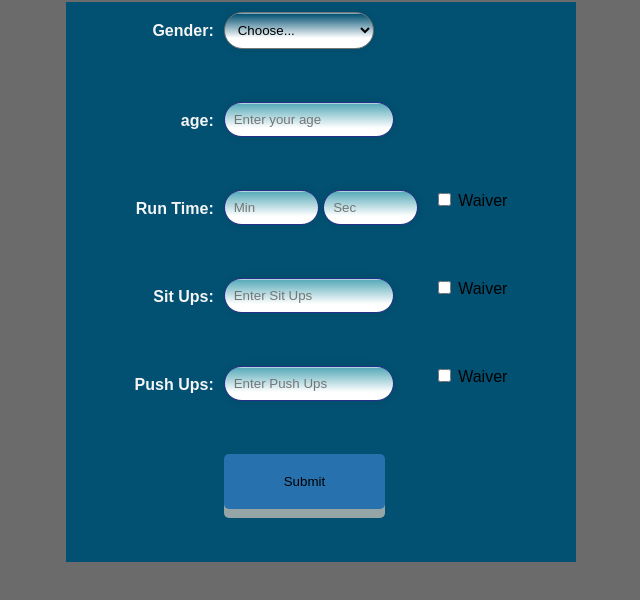
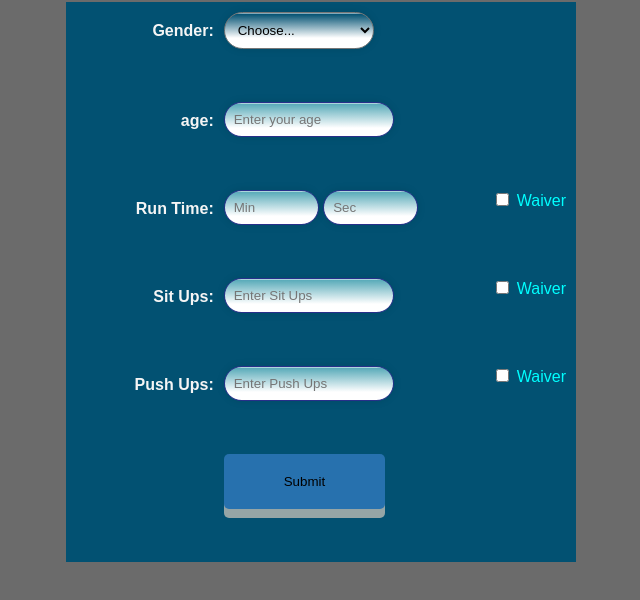
Before and after one commit to Aaron-m-ram/pt-calculator-app, a website: page Form.html in a window 1280 px wide. Shown: the part 78-678 px from the top of the page, without its empty margins (319-959 px from the left). Drawn offline with nearby package versions, Linux system fonts and the light colour scheme.

Commit message:
fixing mistake?
wrote over the file by mistake.

```diff
--- a/Form.html
+++ b/Form.html
@@ -56,7 +56,7 @@
       <input class="inputTime" type="number" id="secondsInput" placeholder="Sec" min=0 max=60>
     </div>
 
-    <div class="grid-item" id="9">
+    <div class="grid-item" id="waiver9">
       <input class="waiver" type="checkbox"  id="runWaiver" autocomplete="off">
       <label>Waiver</label>
     </div>
@@ -71,7 +71,7 @@
       <input class="input" type="number"  id="sitUpsInput" placeholder="Enter Sit Ups" min=0>
     </div>
 
-    <div class="grid-item" id="12">
+    <div class="grid-item" id="waiver12">
       <input type="checkbox" class="waiver" id="sitUpWaiver" autocomplete="off">
       <label>Waiver</label>
     </div>
@@ -86,7 +86,7 @@
       <input class="input" type="number" id="pushUpInput" placeholder="Enter Push Ups" min=0>
     </div>
 
-    <div class="grid-item" id="15">
+    <div class="grid-item" id="waiver15">
       <input type="checkbox" class="waiver" id="pushUpWaiver" autocomplete="off">
       <label>Waiver</label>
     </div>
--- a/index.css
+++ b/index.css
@@ -82,9 +82,15 @@ h1{
 }
 
 /* Waiver both the text and the boxes - not working for some reason*/
-#9,#12,#15{
+/* #9,#12,#15{
   margin-top: 10px;
   float: right;
+} */
+
+#waiver9, #waiver12, #waiver15{
+  /* float: right; */
+  text-align: right;
+  color:aqua;
 }
 
 #SubmitBtn{
```
